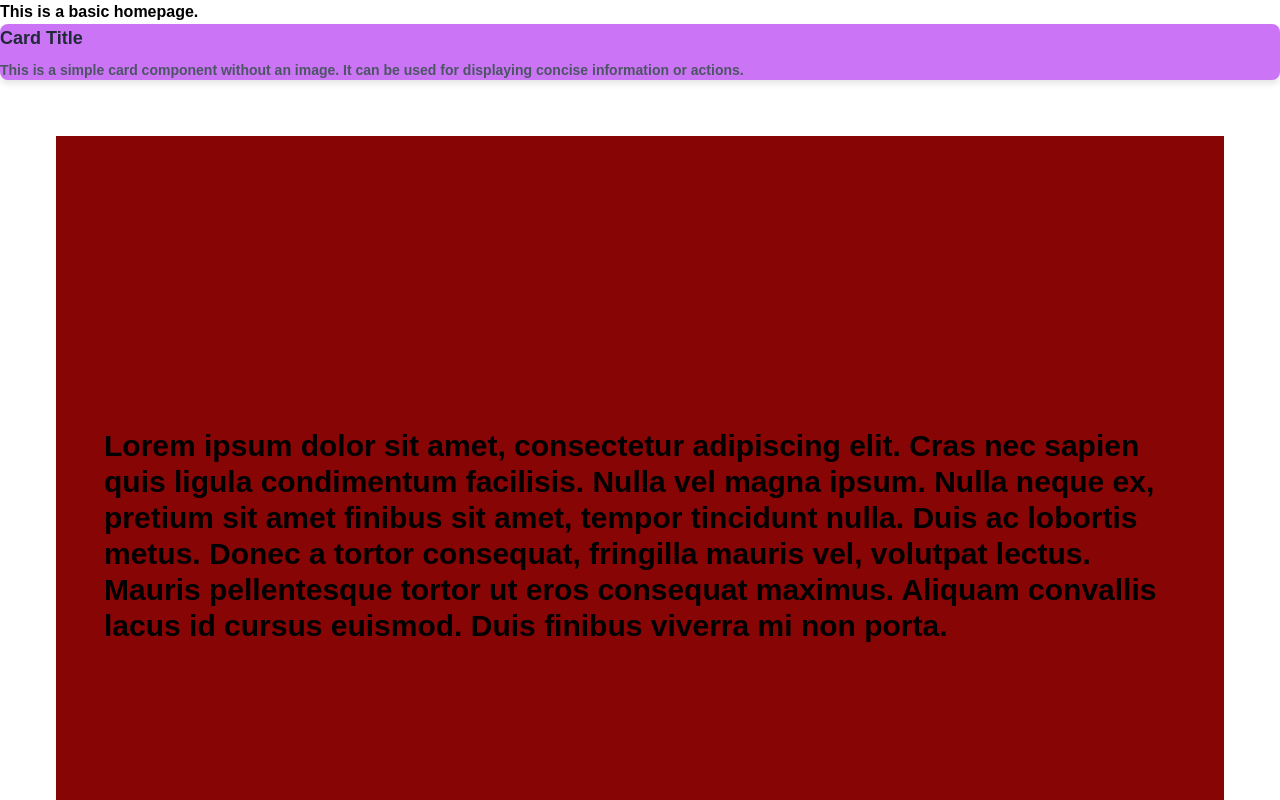
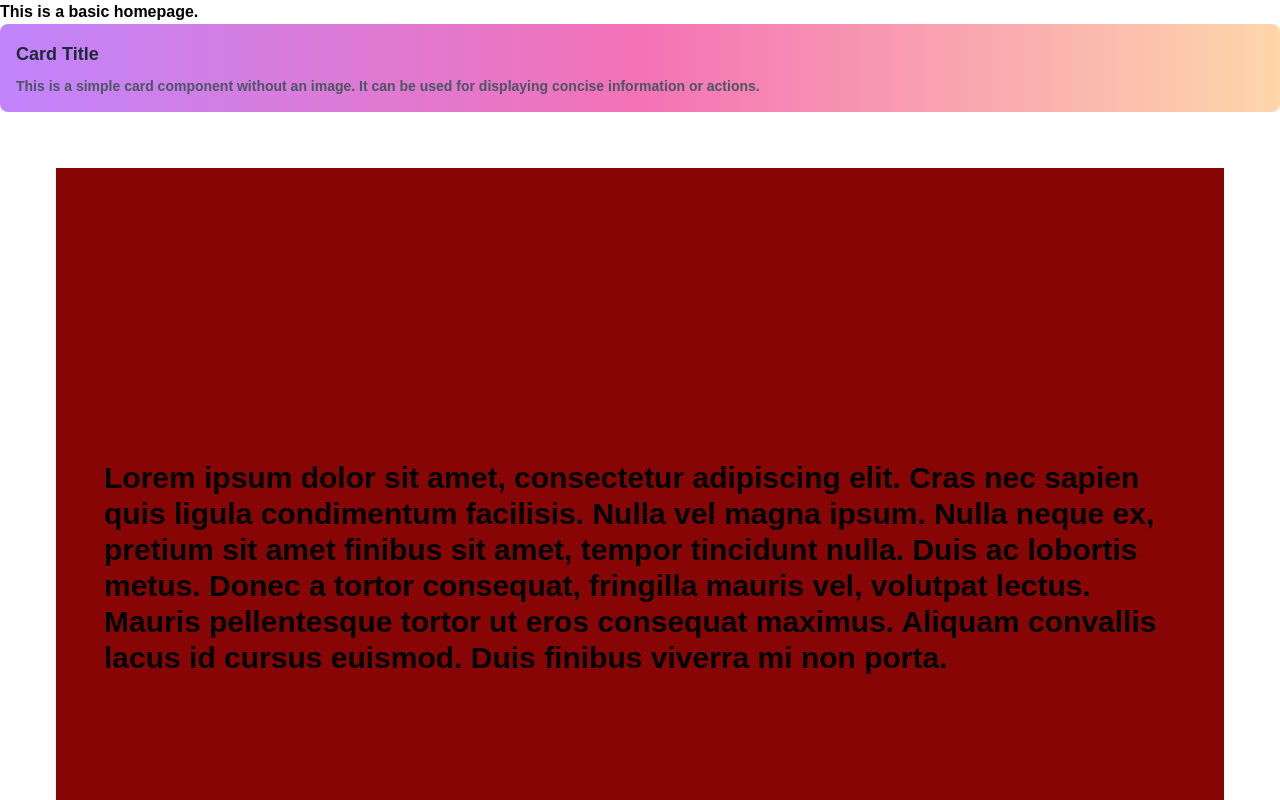
Before and after one commit to vastnight/tailwind-demo, a website: page 01_custom/index.html in a window 1280 px wide. Shown: the top 800 px of the page. Drawn offline with Linux system fonts and the light colour scheme.

Commit message:
feat: tw gradient

```diff
--- a/01_custom/style.css
+++ b/01_custom/style.css
@@ -20,13 +20,17 @@
 
 
 /* reusable components level changes / patterns */
-.card {
+/* instead of classic css use apply directive - use it for highly reusable stuff */
+/* .card {
     box-shadow: 0 4px 6px rgba(0, 0, 0, 0.1);
     border-radius: 0.5rem;
     overflow: hidden;
     background-color: #cb74f6;
+} */
+
+.card {
+    @apply rounded-lg p-4 border-spacing-3 overflow-hidden bg-gradient-to-r from-purple-400 to-orange-200 via-pink-400 text-black;
 }
-
 /* tailwind utilities classes changes */
 .bg-red-300 { /** cmd+shift R for hard refresh*/
     background-color: #870505;
--- a/tailwind.config.js
+++ b/tailwind.config.js
@@ -5,5 +5,5 @@ module.exports = {
     },
   },
   plugins: [],
-  mode: "jit"
+  mode: "jit"  /**just in time; will compile css in real time***/
 }
```
Also changed, not shown: 01_custom/output.css, README.md.
